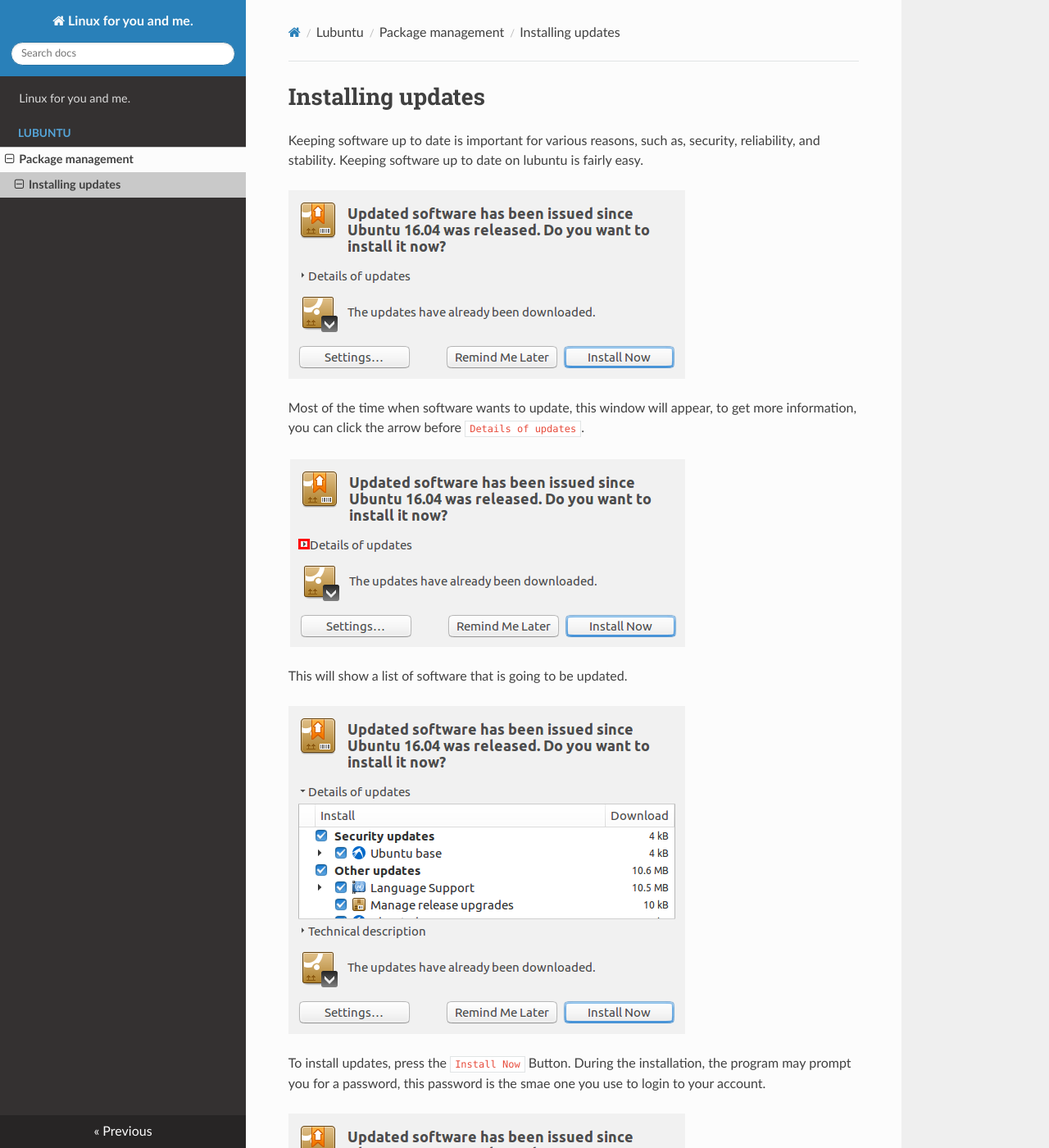
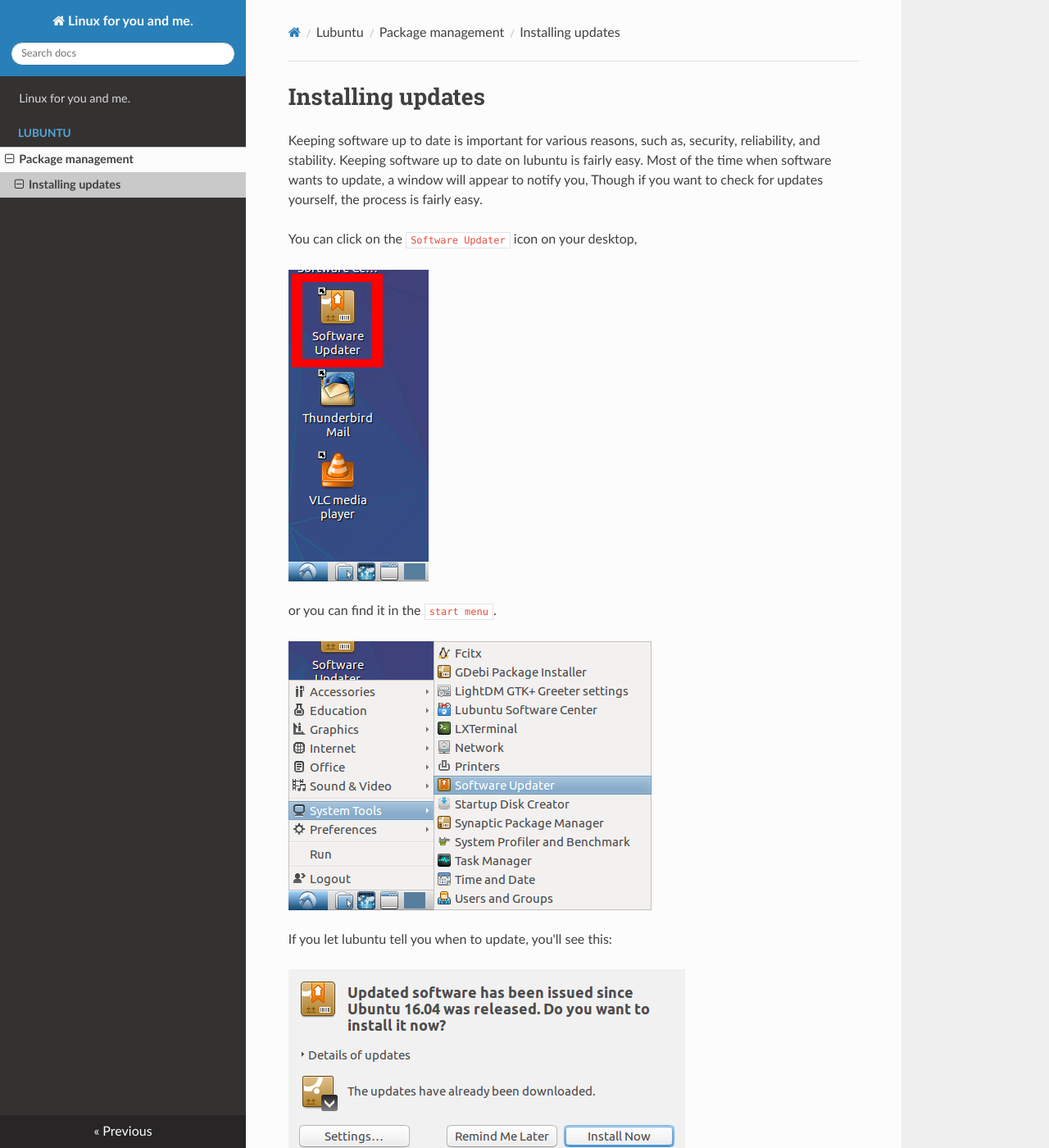
Before and after one commit to shaggytwodope/Linux-for-you-and-me, an MkDocs documentation site: the page built from docs/lubuntu/package-management/updates.md, in a window 1280 px wide and 1400 px high. Shown: the whole window at 82% size. Built offline with MkDocs 1.6.1, drawn with Linux system fonts in a browser that asks for light colours; nearby versions of some CDN libraries; some of the changed text lies outside the part shown.

Commit message:
[edit] make guide more helpful and specific

```diff
--- a/docs/lubuntu/package-management/updates.md
+++ b/docs/lubuntu/package-management/updates.md
@@ -2,12 +2,24 @@
 
 Keeping software up to date is important for various reasons, such as, security,
 reliability, and stability. Keeping software up to date on lubuntu is fairly
-easy.
+easy. Most of the time when software wants to update, a window will appear
+to notify you, Though if you want to check for updates yourself,
+the process is fairly easy.
+
+
+You can click on the ``Software Updater`` icon on your desktop,
+
+![desktop-su](../../images/pm/updates/software-updater-desktop.png)
+
+or you can find it in the ``start menu``.
+
+![menu](../../images/pm/updates/menu.png)
+
+If you let lubuntu tell you when to update, you'll see this:
 
 ![us](../../images/pm/updates/update-software.png)
 
-Most of the time when software wants to update, this window will appear, to get
-more information, you can click the arrow before ``Details of updates``.
+to get more information, you can click the arrow before ``Details of updates``.
 
 ![update-software-arrow-pointed-out](../../images/pm/updates/update-software-point.png)
 
```
Also changed, not shown: docs/images/pm/updates/menu.png (added), docs/images/pm/updates/software-updater-desktop.png (added).
